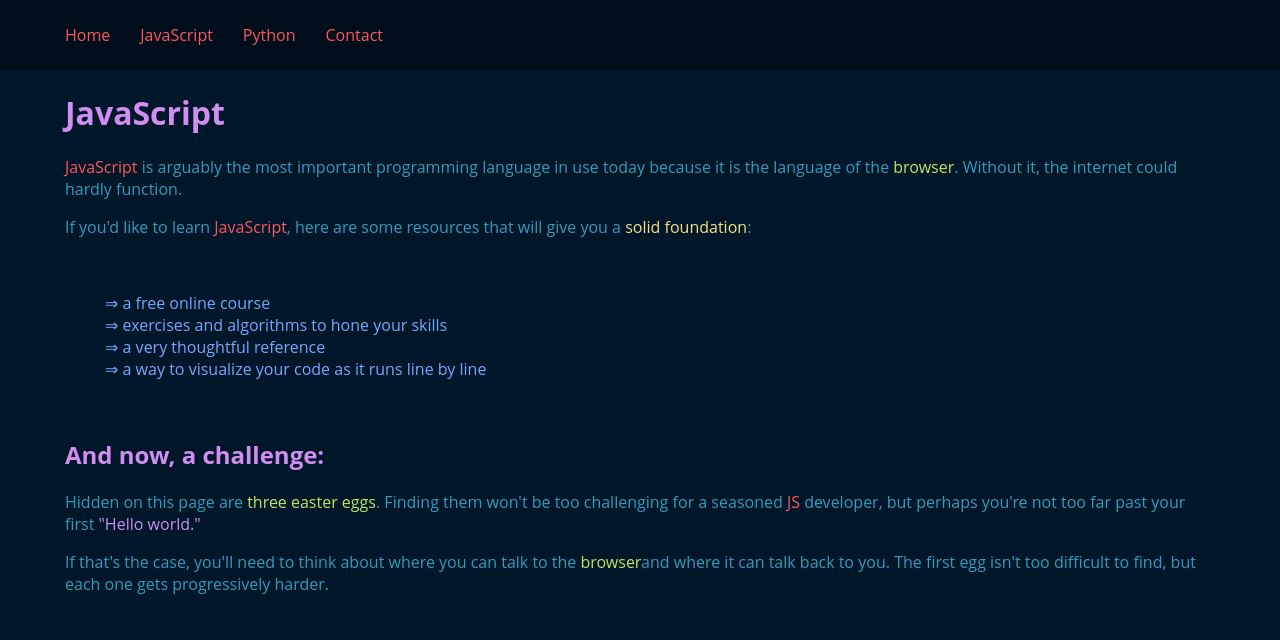
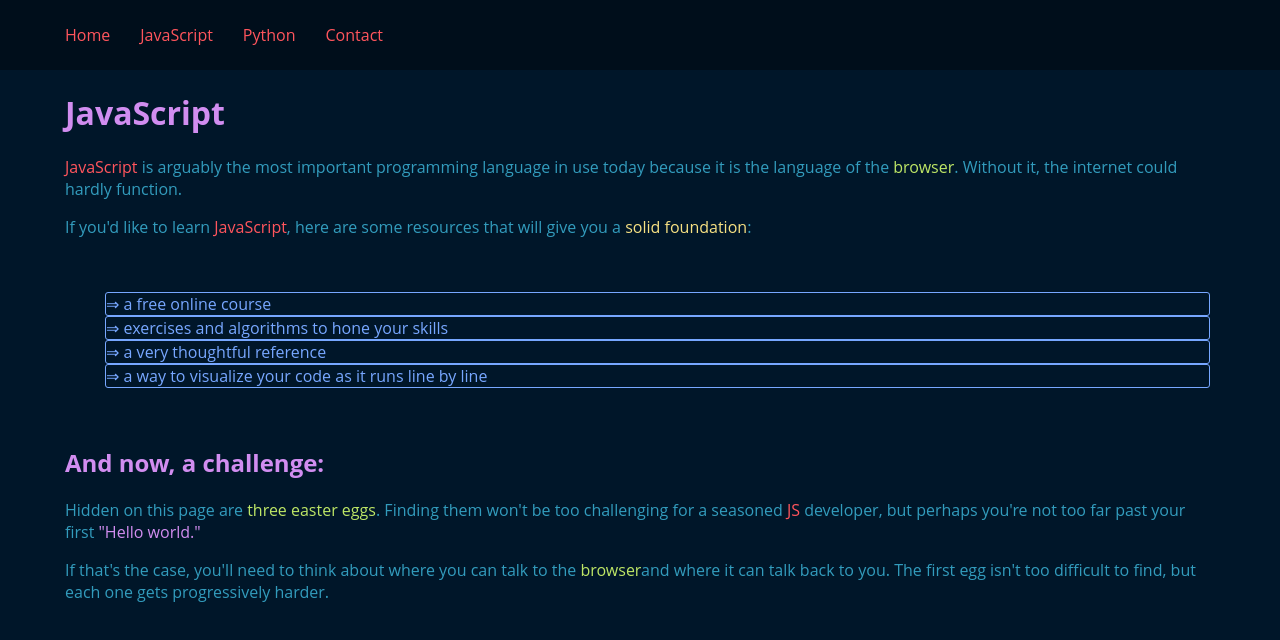
Before and after one commit to C-STYR/homesite, a Next.js app: page /javascript in a window 1280 px wide. Shown: the top 640 px of the page. Built offline with nearby package versions, Linux system fonts and the light colour scheme.

Commit message:
JS page link updates in progress

```diff
--- a/pages/javascript.tsx
+++ b/pages/javascript.tsx
@@ -40,6 +40,8 @@ const EasterEgg2 = ({message1, message2}) => {
       </li>
     </ul>
 
+
+
     <br />
     <h2>And now, a challenge:</h2>
     <p>
--- a/styles/javascript.module.css
+++ b/styles/javascript.module.css
@@ -2,6 +2,8 @@
 .list ul li {
   list-style: none;
   color: #77A7FF;
+  border: solid 1px;
+  border-radius: 3px;
 }
 
 .list li:hover {
```
